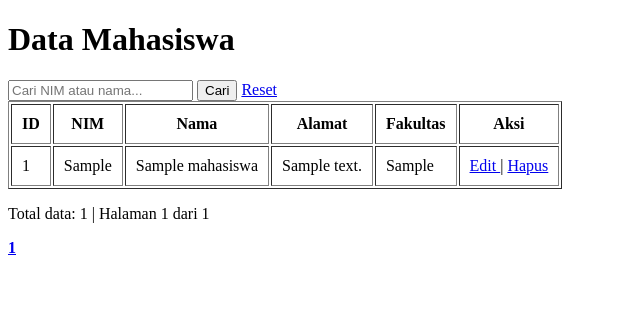
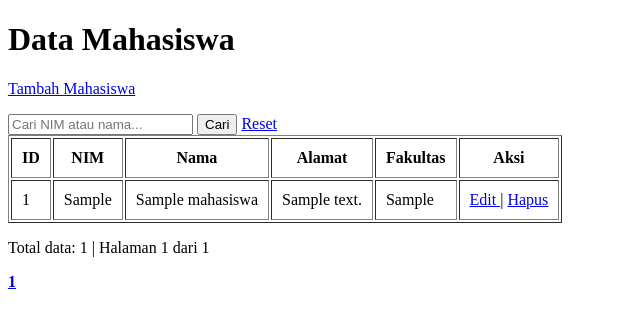
Before and after one commit to guz3n1277-dotcom/oop-mahasiswa, a PHP site: page / in a window 1280 px wide. Shown: the top 328 px of the page, without its empty margins (0-640 px from the left). Run offline with PHP 8.4, Linux system fonts and the light colour scheme; tables that the repository leaves empty or names only in its code hold one stand-in row (values such as "Sample post").

```diff
--- a/index.php
+++ b/index.php
@@ -51,6 +51,10 @@ $data = $mahasiswa->tampilkanHalaman(
 <body>
 
 <h1>Data Mahasiswa</h1>
+
+<p>
+    <a href="tambah.php">Tambah Mahasiswa</a>
+</p>
 
 <form method="GET" action="index.php">
     <input
```
